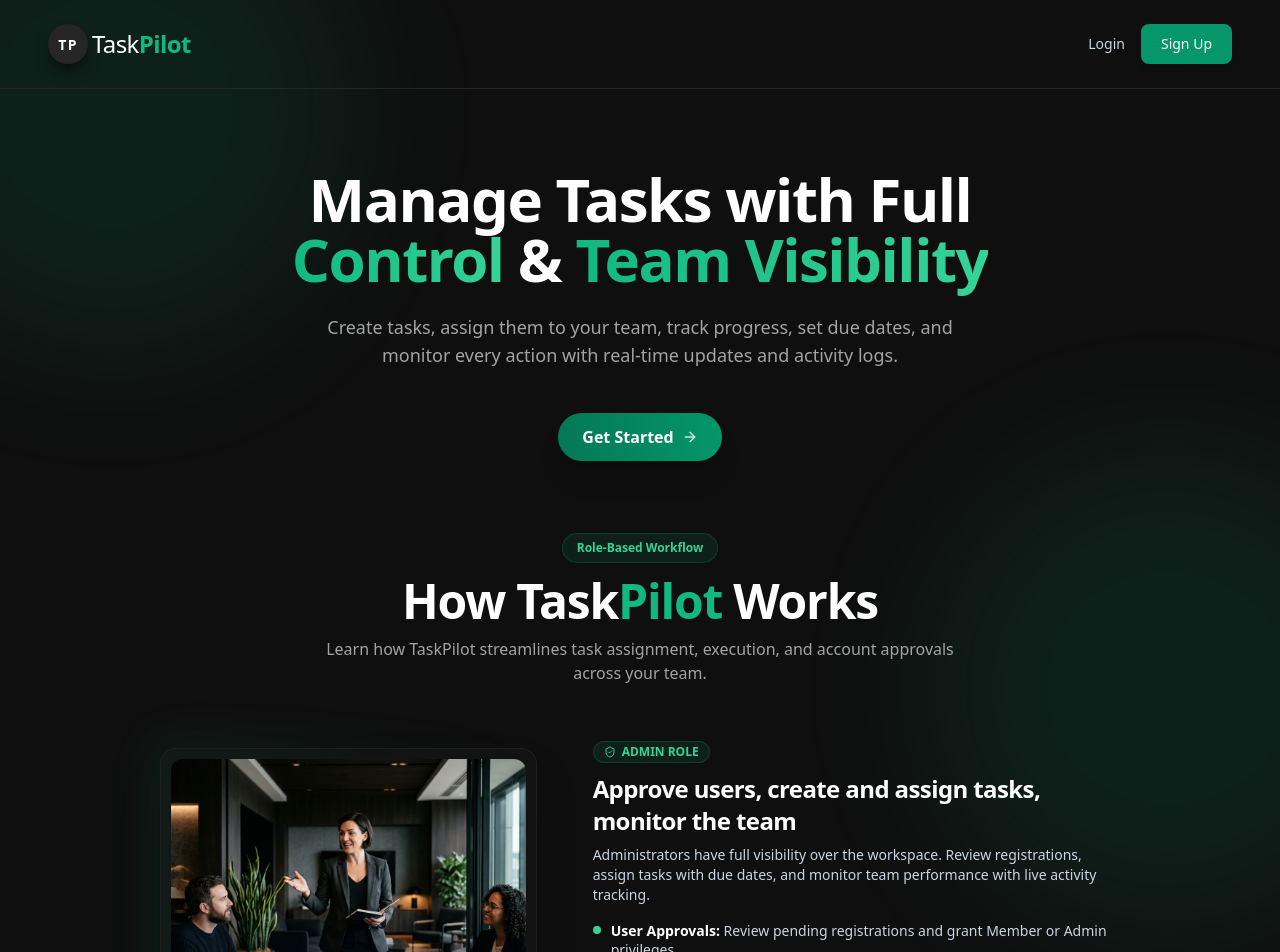
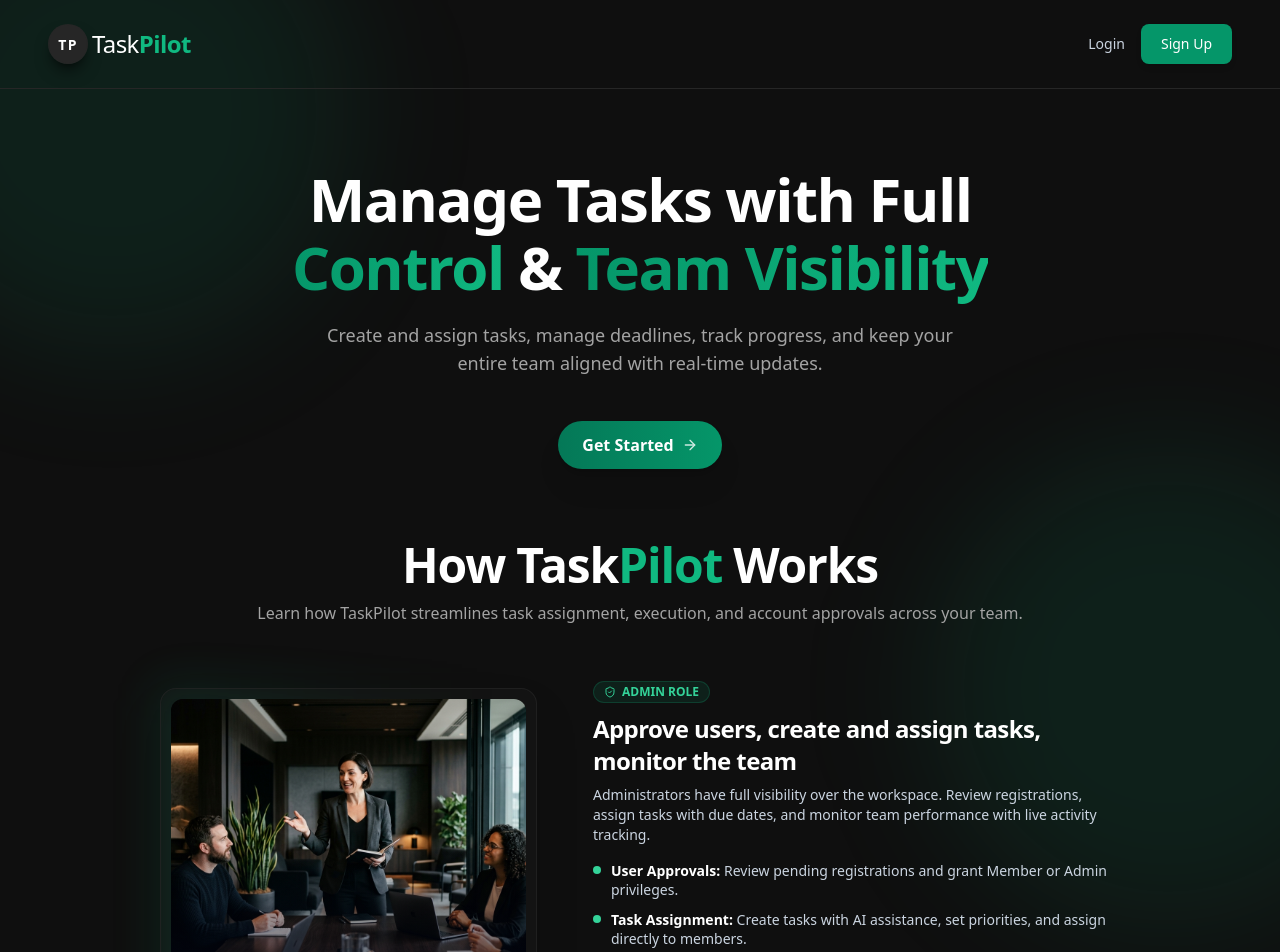
Before and after one commit to Priyanshu12334/taskpilot, a React (Vite) app in the folder client/: page / in a window 1280 px wide. Shown: the top 952 px of the page. Built offline with nearby package versions, Linux system fonts and the light colour scheme; no server answers.

Commit message:
Update TaskPilot UI

```diff
--- a/client/src/index.css
+++ b/client/src/index.css
@@ -10,6 +10,28 @@
 }
 
 @layer utilities {
+  .reveal-item {
+    opacity: 0;
+    transform: translate3d(0, 28px, 0) scale(0.985);
+    transform-origin: center;
+    transition: opacity 0.65s cubic-bezier(0.22, 1, 0.36, 1),
+      transform 0.65s cubic-bezier(0.22, 1, 0.36, 1);
+    will-change: transform, opacity;
+  }
+
+  .reveal-item.is-visible {
+    opacity: 1;
+    transform: translate3d(0, 0, 0) scale(1);
+  }
+
+  @media (prefers-reduced-motion: reduce) {
+    .reveal-item {
+      opacity: 1;
+      transform: none;
+      transition: none;
+    }
+  }
+
   /* Hide scrollbar for Chrome, Safari and Opera */
   .no-scrollbar::-webkit-scrollbar {
     display: none;
--- a/client/src/pages/Landing.jsx
+++ b/client/src/pages/Landing.jsx
@@ -12,9 +12,34 @@ export default function Landing() {
   useEffect(() => {
     document.documentElement.classList.add('no-scrollbar');
     document.body.classList.add('no-scrollbar');
+
+    const revealItems = document.querySelectorAll('[data-reveal]');
+    const observer = new IntersectionObserver(
+      (entries) => {
+        entries.forEach((entry) => {
+          if (entry.isIntersecting) {
+            entry.target.classList.add('is-visible');
+            observer.unobserve(entry.target);
+          }
+        });
+      },
+      {
+        threshold: 0.12,
+        rootMargin: '0px 0px -40px 0px',
+      }
+    );
+
+    revealItems.forEach((item) => {
+      const delay = Number(item.dataset.delay || 0);
+      item.style.transitionDelay = `${delay}ms`;
+      observer.observe(item);
+    });
+
     return () => {
       document.documentElement.classList.remove('no-scrollbar');
       document.body.classList.remove('no-scrollbar');
+      revealItems.forEach((item) => observer.unobserve(item));
+      observer.disconnect();
     };
   }, []);
 
@@ -94,22 +119,35 @@ export default function Landing() {
 
         {/* Minimal High Conversion Hero Section */}
         <main className="relative z-10 flex flex-col items-center justify-center pt-14 sm:pt-20 px-4 sm:px-6 text-center pb-8 sm:pb-12">
-          <h1 className="text-[28px] sm:text-5xl md:text-6xl font-extrabold tracking-tight max-w-4xl leading-tight sm:leading-[1.1] mb-6 text-center">
-            Manage Tasks with Full <br />
-            <span className="text-transparent bg-clip-text bg-gradient-to-r from-emerald-500 to-emerald-400">
-              Control
-            </span>{' '}
-            &{' '}
-            <span className="text-transparent bg-clip-text bg-gradient-to-r from-emerald-500 to-emerald-400">
-              Team Visibility
+          <h1
+            className="reveal-item text-[28px] sm:text-5xl md:text-6xl font-extrabold tracking-tight max-w-4xl leading-tight sm:leading-[1.1] mb-6 text-center"
+            data-reveal
+          >
+            <span className="block">Manage Tasks with Full</span>
+            <span className="mt-2 block">
+              <span className="text-transparent bg-clip-text bg-gradient-to-r from-emerald-600 to-emerald-500">
+                Control
+              </span>{' '}
+              &{' '}
+              <span className="text-transparent bg-clip-text bg-gradient-to-r from-emerald-600 to-emerald-500">
+                Team Visibility
+              </span>
             </span>
           </h1>
 
-          <p className="text-sm sm:text-lg text-slate-400 max-w-2xl mb-8 sm:mb-10 leading-relaxed px-2 sm:px-0">
-            Create tasks, assign them to your team, track progress, set due dates, and monitor every action with real-time updates and activity logs.
+          <p
+            className="reveal-item text-sm sm:text-lg text-slate-400 max-w-2xl mb-8 sm:mb-10 leading-relaxed px-2 sm:px-0"
+            data-reveal
+            data-delay="80"
+          >
+            Create and assign tasks, manage deadlines, track progress, and keep your entire team aligned with real-time updates.
           </p>
 
-          <div className="flex flex-col sm:flex-row items-center justify-center gap-4 w-full mt-1 drop-shadow-xl">
+          <div
+            className="reveal-item flex flex-col sm:flex-row items-center justify-center gap-4 w-full mt-1 drop-shadow-xl"
+            data-reveal
+            data-delay="140"
+          >
             <Link to="/register" className="inline-flex items-center justify-center gap-2 bg-gradient-to-r from-emerald-700 to-emerald-600 hover:from-emerald-500 hover:to-emerald-400 text-white font-semibold px-5 py-2.5 sm:px-6 sm:py-3 rounded-full transition-all shadow-md hover:shadow-emerald-700 active:scale-95 text-xs sm:text-base shrink-0">
               Get Started
               <ArrowRight className="w-3.5 h-3.5 sm:w-4 sm:h-4 opacity-80" />
@@ -120,14 +158,11 @@ export default function Landing() {
         {/* How TaskPilot Works Section - Vertical Zig-Zag SaaS Layout */}
         <section className="relative z-10 pt-4 sm:pt-6 pb-16 sm:pb-24 px-4 sm:px-8 max-w-7xl mx-auto">
           {/* Section Header */}
-          <div className="text-center max-w-3xl mx-auto mb-10 sm:mb-14">
-            <div className="inline-flex items-center gap-2 px-3.5 py-1.5 rounded-full text-xs font-semibold bg-emerald-500/10 text-emerald-400 border border-emerald-500/20 mb-3.5 backdrop-blur-sm shadow-sm">
-              <span>Role-Based Workflow</span>
-            </div>
+          <div className="reveal-item text-center max-w-3xl mx-auto mb-10 sm:mb-14" data-reveal data-delay="90">
             <h2 className="text-2xl sm:text-4xl md:text-5xl font-extrabold text-white tracking-tight mb-3">
               How Task<span className="text-emerald-500">Pilot</span> Works
             </h2>
-            <p className="text-sm sm:text-base text-slate-400 font-medium max-w-2xl mx-auto leading-relaxed">
+            <p className="text-sm sm:text-base text-slate-400 font-sans max-w-3xl mx-auto leading-relaxed">
               Learn how TaskPilot streamlines task assignment, execution, and account approvals across your team.
             </p>
           </div>
@@ -137,7 +172,7 @@ export default function Landing() {
             {/* 1. ADMIN (Green Accent) - Image on Left, Content on Right */}
             <div className="grid grid-cols-1 lg:grid-cols-12 gap-6 lg:gap-10 items-center">
               {/* Image Container (Left) */}
-              <div className="lg:col-span-5 relative group">
+              <div className="reveal-item lg:col-span-5 relative group" data-reveal data-delay="50">
                 <div className="absolute -inset-2 bg-gradient-to-r from-emerald-500/15 via-emerald-500/5 to-transparent rounded-2xl blur-xl pointer-events-none opacity-80 group-hover:opacity-100 transition-opacity" />
                 <div className="relative p-2 sm:p-2.5 bg-slate-800/40 border border-slate-700/70 hover:border-emerald-500/40 rounded-2xl backdrop-blur-md shadow-2xl transition-all duration-300">
                   <div className="relative overflow-hidden rounded-xl h-[200px] sm:h-[250px] lg:h-[280px] bg-slate-900">
@@ -153,7 +188,7 @@ export default function Landing() {
               </div>
 
               {/* Content (Right) */}
-              <div className="lg:col-span-7 flex flex-col justify-center lg:pl-4">
+              <div className="reveal-item lg:col-span-7 flex flex-col justify-center lg:pl-4" data-reveal data-delay="110">
                 <div className="inline-flex items-center gap-1.5 px-2.5 py-0.5 rounded-full text-xs font-bold bg-emerald-500/10 text-emerald-400 border border-emerald-500/20 w-fit mb-2.5">
                   <ShieldCheck className="w-3 h-3" />
                   <span>ADMIN ROLE</span>
@@ -200,7 +235,7 @@ export default function Landing() {
             {/* 2. MEMBER (Blue Accent) - Content on Left, Image on Right (Mobile: Image on Top) */}
             <div className="grid grid-cols-1 lg:grid-cols-12 gap-6 lg:gap-10 items-center">
               {/* Content (Left on desktop, Bottom on mobile) */}
-              <div className="order-2 lg:order-1 lg:col-span-7 flex flex-col justify-center lg:pr-4">
+              <div className="reveal-item order-2 lg:order-1 lg:col-span-7 flex flex-col justify-center lg:pr-4" data-reveal data-delay="110">
                 <div className="inline-flex items-center gap-1.5 px-2.5 py-0.5 rounded-full text-xs font-bold bg-sky-500/10 text-sky-400 border border-sky-500/20 w-fit mb-2.5">
                   <Users className="w-3 h-3" />
                   <span>MEMBER ROLE</span>
@@ -234,7 +269,7 @@ export default function Landing() {
               </div>
 
               {/* Image Container (Right on desktop, Top on mobile) */}
-              <div className="order-1 lg:order-2 lg:col-span-5 relative group">
+              <div className="reveal-item order-1 lg:order-2 lg:col-span-5 relative group" data-reveal data-delay="50">
                 <div className="absolute -inset-2 bg-gradient-to-r from-transparent via-sky-500/10 to-sky-500/15 rounded-2xl blur-xl pointer-events-none opacity-80 group-hover:opacity-100 transition-opacity" />
                 <div className="relative p-2 sm:p-2.5 bg-slate-800/40 border border-slate-700/70 hover:border-sky-500/40 rounded-2xl backdrop-blur-md shadow-2xl transition-all duration-300">
                   <div className="relative overflow-hidden rounded-xl h-[200px] sm:h-[250px] lg:h-[280px] bg-slate-900">
@@ -263,7 +298,7 @@ export default function Landing() {
             {/* 3. PENDING USER (Orange Accent) - Image on Left, Content on Right */}
             <div className="grid grid-cols-1 lg:grid-cols-12 gap-6 lg:gap-10 items-center">
               {/* Image Container (Left) */}
-              <div className="lg:col-span-5 relative group">
+              <div className="reveal-item lg:col-span-5 relative group" data-reveal data-delay="50">
                 <div className="absolute -inset-2 bg-gradient-to-r from-amber-500/15 via-orange-500/5 to-transparent rounded-2xl blur-xl pointer-events-none opacity-80 group-hover:opacity-100 transition-opacity" />
                 <div className="relative p-2 sm:p-2.5 bg-slate-800/40 border border-slate-700/70 hover:border-amber-500/40 rounded-2xl backdrop-blur-md shadow-2xl transition-all duration-300">
                   <div className="relative overflow-hidden rounded-xl h-[200px] sm:h-[250px] lg:h-[280px] bg-slate-900">
@@ -279,7 +314,7 @@ export default function Landing() {
               </div>
 
               {/* Content (Right) */}
-              <div className="lg:col-span-7 flex flex-col justify-center lg:pl-4">
+              <div className="reveal-item lg:col-span-7 flex flex-col justify-center lg:pl-4" data-reveal data-delay="110">
                 <div className="inline-flex items-center gap-1.5 px-2.5 py-0.5 rounded-full text-xs font-bold bg-amber-500/10 text-amber-400 border border-amber-500/20 w-fit mb-2.5">
                   <Clock className="w-3 h-3" />
                   <span>PENDING USER ROLE</span>
@@ -319,7 +354,7 @@ export default function Landing() {
         {/* Frequently Asked Questions Section */}
         <section className="relative z-10 py-16 px-4 sm:px-12 border-t border-slate-700/60 bg-slate-900/60 backdrop-blur-md rounded-3xl mb-16 mx-4 sm:mx-8 shadow-2xl">
           <div className="max-w-3xl mx-auto">
-            <div className="text-center mb-12">
+            <div className="reveal-item text-center mb-12" data-reveal data-delay="80">
               <h2 className="text-2xl sm:text-4xl font-extrabold text-emerald-500 tracking-tight mb-3">
                 Frequently Asked Questions
               </h2>
@@ -334,7 +369,9 @@ export default function Landing() {
                 return (
                   <div
                     key={idx}
-                    className="border border-slate-700/60 rounded-2xl overflow-hidden bg-slate-800/40 backdrop-blur-sm transition-colors"
+                    className="reveal-item border border-slate-700/60 rounded-2xl overflow-hidden bg-slate-800/40 backdrop-blur-sm transition-colors"
+                    data-reveal
+                    data-delay={idx * 70}
                   >
                     <button
                       type="button"
```
Also changed, not shown: 2 other files (tests, documents, lock files or other folders).
